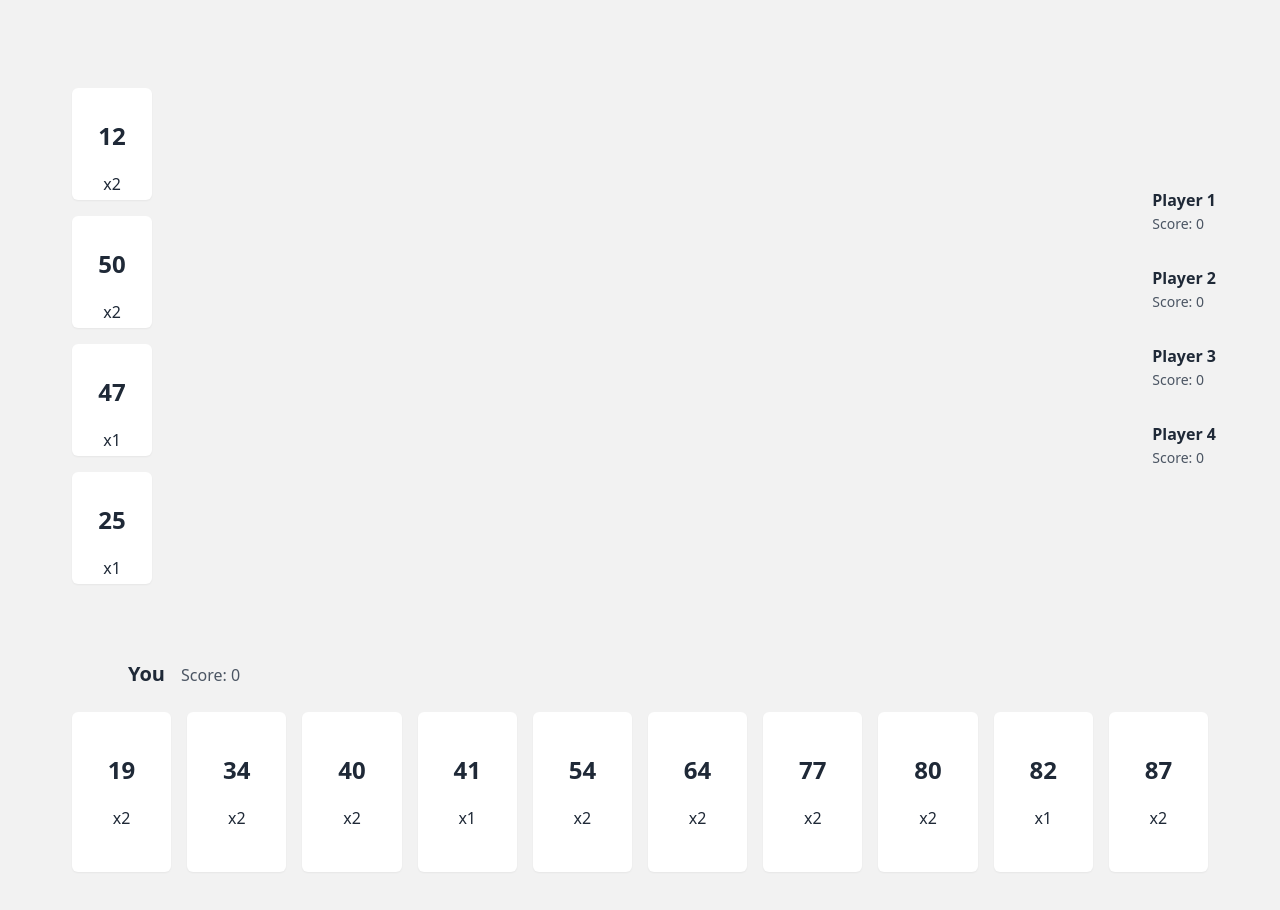
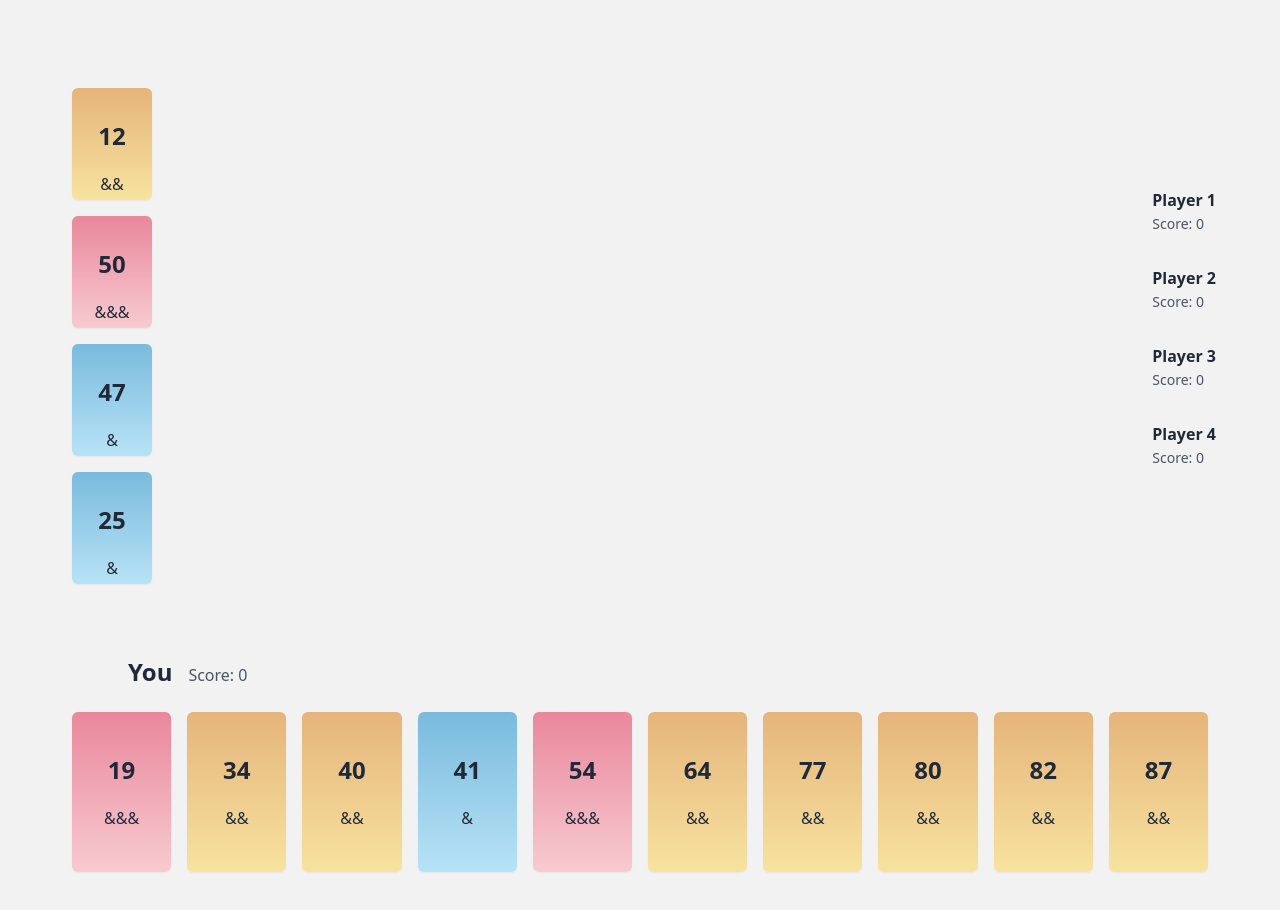
Before and after one commit to kyle65463/Take6, a Next.js app in the folder frontend/: page /play in a window 1280 px wide. Shown: the top 910 px of the page. Built offline with nearby package versions, Linux system fonts and the light colour scheme.

Commit message:
modify some UIs and change PlayerCard to PlayerInfo

```diff
--- a/frontend/src/models/card.ts
+++ b/frontend/src/models/card.ts
@@ -17,6 +17,6 @@ export function randomCard(): Card {
 	numberList.push(randInt);
 	return {
 		number: randInt,
-		score: getRandomInt(1, 3),
+		score: getRandomInt(1, 4),
 	};
 }
--- a/frontend/src/modules/game_page/DisplayCard.tsx
+++ b/frontend/src/modules/game_page/DisplayCard.tsx
@@ -12,20 +12,30 @@ interface HandCardProps {
 	disabled?: boolean;
 }
 
-function DisplayCard({ card, selected, onClick, size = "base", disabled = false }: HandCardProps) {
+function DisplayCard({ card, selected = false, onClick, size = "base", disabled = false }: HandCardProps) {
 	const { number, score } = card;
+	function generateTokens(){
+		var token = ""
+		for(let i = 0; i < score; i++){
+			token += "&"
+		}
+		return token
+	}
+
 	return (
 		<div
 			onClick={onClick}
-			className={clsx("card rounded-md shadow-sm mx-2 my-2 duration-75 select-none", {
+			className={clsx("card rounded-md shadow-sm m-2 duration-150 select-none", {
 				// Base size
 				"h-40": size === "base",
 				"w-28": size === "base",
-				"cursor-pointer ": onClick !== undefined,
+				"cursor-pointer": onClick !== undefined,
 				// Small size
 				"h-28": size === "sm",
 				"w-20": size === "sm",
-				"bg-base-100": !disabled,
+				"bg-gradient-to-b from-rose-600/50 to-rose-300/50": !disabled && score === 3,
+				"bg-gradient-to-b from-amber-600/50 to-amber-300/50": !disabled && score === 2,
+				"bg-gradient-to-b from-sky-600/50 to-sky-300/50": !disabled && score === 1,
 				"bg-gray-300": disabled,
 				"text-gray-500": disabled,
 				"selected-card": selected,
@@ -33,7 +43,7 @@ function DisplayCard({ card, selected, onClick, size = "base", disabled = false
 		>
 			<div className='card-body flex justify-center items-center'>
 				<span className='text-2xl font-bold'>{number}</span>
-				<span className='mt-3'>x{score}</span>
+				<span className='mt-3'>{generateTokens()}</span>
 			</div>
 		</div>
 	);
--- a/frontend/src/modules/game_page/GamePage.tsx
+++ b/frontend/src/modules/game_page/GamePage.tsx
@@ -3,7 +3,7 @@ import Modal from "@common/components/Modal";
 import DisplayCard from "@modules/game_page/DisplayCard";
 import { SocketContext } from "@utils/context";
 import { useContext } from "react";
-import PlayerCard from "./PlayerCard";
+import PlayerInfo from "./PlayerInfo";
 import { useGame } from "./useGame";
 
 function GamePage() {
@@ -61,16 +61,17 @@ function GamePage() {
 							{/* Players info */}
 							<section>
 								{game.otherPlayers.map((player) => (
-									<PlayerCard player={player} />
+									<PlayerInfo player={player} />
 								))}
 							</section>
 						</div>
 					</div>
 
+					{/* Self info and Confirm button */}
 					<section className='mt-12'>
 						<div className='px-16 w-full flex justify-between items-end mb-4'>
 							<p>
-								<span className='text-xl font-bold mr-4'>{game.player.name}</span>
+								<span className='text-2xl font-bold mr-4'>{game.player.name}</span>
 								<span className='text-gray-600'>Score: {game.player.score}</span>
 							</p>
 							{selectedHandCardId !== undefined ? (
--- a/frontend/src/modules/game_page/PlayerCard.tsx
+++ b/frontend/src/modules/game_page/PlayerInfo.tsx
@@ -1,17 +1,18 @@
 import { Player } from "@models/player";
+import clsx from "clsx";
 
 interface PlayerCardProps {
 	player: Player;
 }
 
-function PlayerCard({ player }: PlayerCardProps) {
+function PlayerInfo({ player }: PlayerCardProps) {
 	const { name, score } = player;
 	return (
 		<div className='mb-8'>
 			<p className='font-bold mb-0.5'>{name}</p>
-			<p className='text-sm text-gray-600'>Score: {score}</p>
+			<p className={clsx("text-sm text-gray-600")}>Score: {score}</p>
 		</div>
 	);
 }
 
-export default PlayerCard;
+export default PlayerInfo;
```
Also changed, not shown: 1 other file (tests, documents, lock files or other folders).
